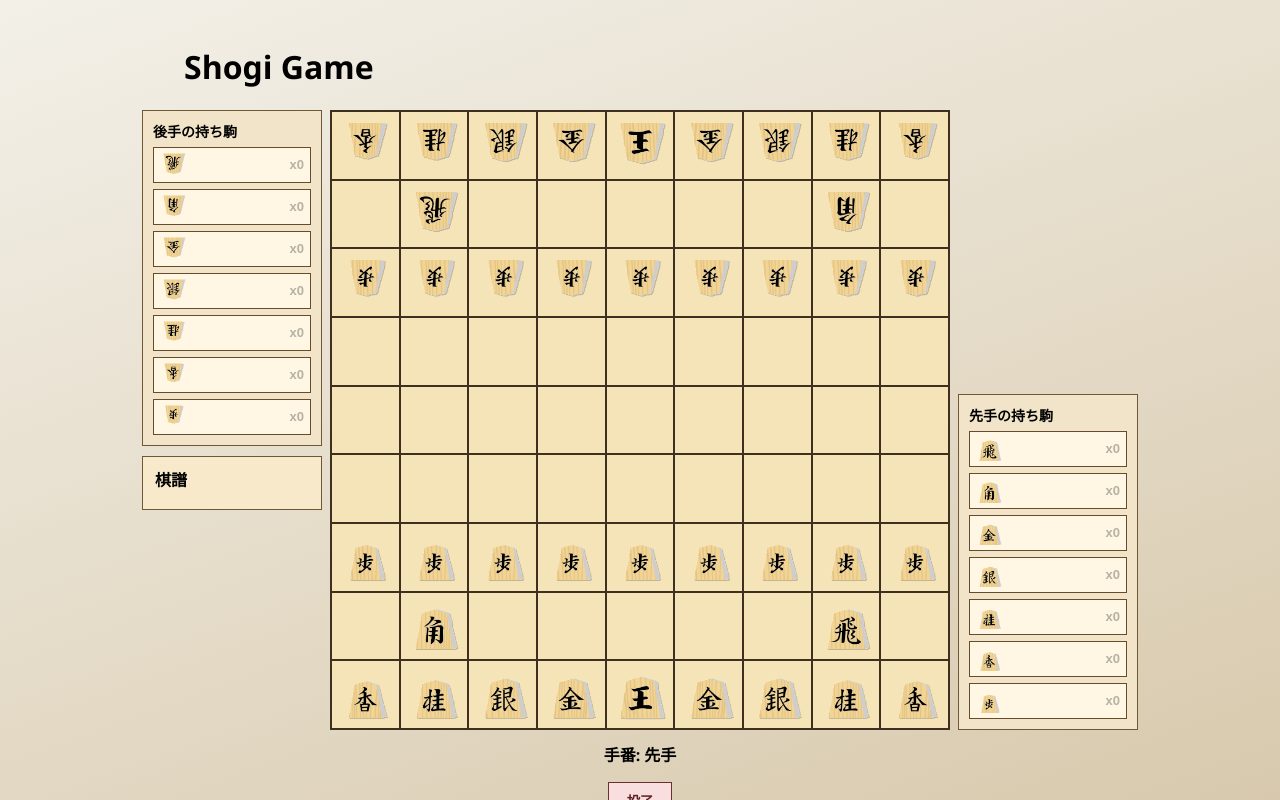
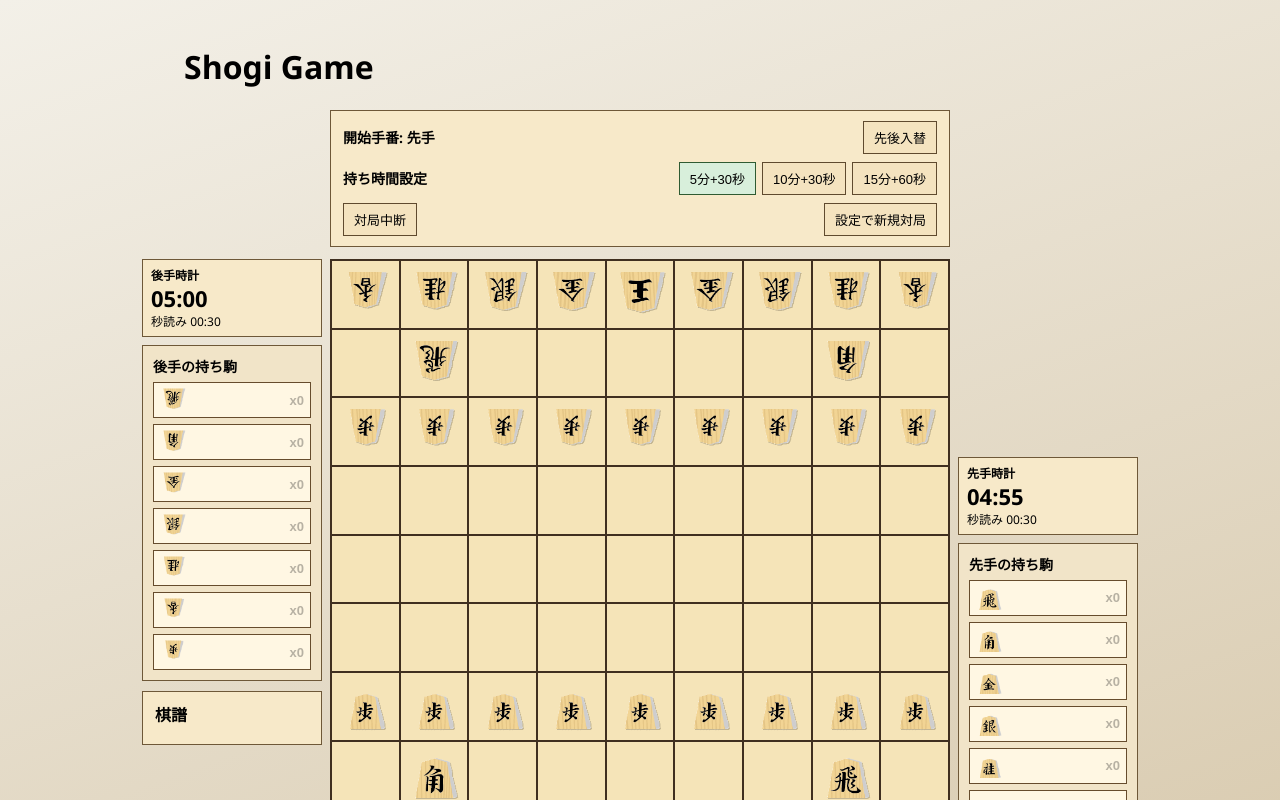
Before and after one commit to drumsuko1113/codex_test_creategame, a React (Vite) app in the folder app/: page / in a window 1280 px wide. Shown: the top 800 px of the page. Built offline with nearby package versions, Linux system fonts and the light colour scheme.

Commit message:
対局管理機能として先後入替と持ち時間設定と中断再開を追加

```diff
--- a/app/src/App.tsx
+++ b/app/src/App.tsx
@@ -1,4 +1,4 @@
-import { useMemo, useState } from "react";
+import { useEffect, useMemo, useState } from "react";
 import { applyMove } from "../../core/src/applyMove";
 import { findKingPosition, isInCheck } from "../../core/src/check";
 import { isCheckmate } from "../../core/src/checkmate";
@@ -19,6 +19,16 @@ type MoveRecord = {
   id: number;
   text: string;
   to: Position | null;
+};
+
+type TimeControl = {
+  mainSeconds: number;
+  byoSeconds: number;
+};
+
+type ClockState = {
+  main: Record<Color, number>;
+  byo: Record<Color, number>;
 };
 
 const PIECE_LABEL: Record<PieceKind, string> = {
@@ -43,6 +53,18 @@ const PROMOTED_PIECE_LABEL: Partial<Record<PieceKind, string>> = {
 
 const FILE_LABEL = ["９", "８", "７", "６", "５", "４", "３", "２", "１"];
 const RANK_LABEL = ["一", "二", "三", "四", "五", "六", "七", "八", "九"];
+const TIME_PRESETS: TimeControl[] = [
+  { mainSeconds: 300, byoSeconds: 30 },
+  { mainSeconds: 600, byoSeconds: 30 },
+  { mainSeconds: 900, byoSeconds: 60 },
+];
+
+function formatSeconds(seconds: number): string {
+  const s = Math.max(0, seconds);
+  const min = Math.floor(s / 60);
+  const sec = s % 60;
+  return `${String(min).padStart(2, "0")}:${String(sec).padStart(2, "0")}`;
+}
 
 function oppositeColor(color: Color): Color {
   return color === "black" ? "white" : "black";
@@ -111,6 +133,13 @@ function winnerLabel(color: Color): string {
   return color === "black" ? "先手" : "後手";
 }
 
+function createClockState(control: TimeControl): ClockState {
+  return {
+    main: { black: control.mainSeconds, white: control.mainSeconds },
+    byo: { black: control.byoSeconds, white: control.byoSeconds },
+  };
+}
+
 function findPerpetualCheckLoser(
   stateHistory: GameState[],
   checkingHistory: Array<Color | null>,
@@ -150,8 +179,12 @@ function findPerpetualCheckLoser(
 }
 
 export function App() {
+  const initialTimeControl = TIME_PRESETS[0];
+  const [startingTurn, setStartingTurn] = useState<Color>("black");
+  const [timeControl, setTimeControl] = useState<TimeControl>(initialTimeControl);
   const initialState = useMemo(() => createInitialGameState(), []);
   const [state, setState] = useState(initialState);
+  const [clockState, setClockState] = useState<ClockState>(() => createClockState(initialTimeControl));
   const [stateHistory, setStateHistory] = useState<GameState[]>([initialState]);
   const [checkingHistory, setCheckingHistory] = useState<Array<Color | null>>([]);
   const [selected, setSelected] = useState<Position | null>(null);
@@ -160,8 +193,58 @@ export function App() {
   const [winner, setWinner] = useState<Color | null>(null);
   const [resultText, setResultText] = useState<string | null>(null);
   const [gameOver, setGameOver] = useState(false);
+  const [isPaused, setIsPaused] = useState(false);
   const [showRestartDialog, setShowRestartDialog] = useState(false);
   const [moveHistory, setMoveHistory] = useState<MoveRecord[]>([]);
+
+  useEffect(() => {
+    if (gameOver || isPaused || pendingPromotion) {
+      return;
+    }
+
+    const timerId = window.setInterval(() => {
+      setClockState((current) => {
+        const next: ClockState = {
+          main: { ...current.main },
+          byo: { ...current.byo },
+        };
+        const active = state.turn;
+
+        if (next.main[active] > 0) {
+          next.main[active] -= 1;
+        } else if (timeControl.byoSeconds > 0 && next.byo[active] > 0) {
+          next.byo[active] -= 1;
+        }
+
+        return next;
+      });
+    }, 1000);
+
+    return () => window.clearInterval(timerId);
+  }, [state.turn, gameOver, isPaused, pendingPromotion, timeControl.byoSeconds]);
+
+  useEffect(() => {
+    if (gameOver || isPaused || pendingPromotion) {
+      return;
+    }
+
+    const active = state.turn;
+    const isMainExpired = clockState.main[active] <= 0;
+    const isByoExpired = timeControl.byoSeconds === 0 || clockState.byo[active] <= 0;
+
+    if (!isMainExpired || !isByoExpired) {
+      return;
+    }
+
+    const nextWinner = oppositeColor(active);
+    setWinner(nextWinner);
+    setResultText(`時間切れにより${winnerLabel(nextWinner)}の勝ちです`);
+    setGameOver(true);
+    setShowRestartDialog(true);
+    setSelected(null);
+    setSelectedDrop(null);
+    setPendingPromotion(null);
+  }, [clockState, gameOver, isPaused, pendingPromotion, state.turn, timeControl.byoSeconds]);
 
   const checkedKing = useMemo(() => {
     if (!isInCheck(state)) {
@@ -171,7 +254,7 @@ export function App() {
   }, [state]);
 
   const legalTargets = useMemo(() => {
-    if (!selected || gameOver || pendingPromotion || selectedDrop) {
+    if (!selected || gameOver || isPaused || pendingPromotion || selectedDrop) {
       return [];
     }
 
@@ -199,7 +282,7 @@ export function App() {
     }
 
     return targets;
-  }, [selected, gameOver, pendingPromotion, selectedDrop, state]);
+  }, [selected, gameOver, isPaused, pendingPromotion, selectedDrop, state]);
 
   const applyAndJudge = (move: BoardMove | { drop: PieceKind; to: Position }) => {
     const result = applyMove(state, move);
@@ -212,6 +295,10 @@ export function App() {
     const text = formatMoveText(state, move, previousTo);
     setMoveHistory((prev) => [...prev, { id: moveNumber, text, to: move.to }]);
     setState(result.value);
+    setClockState((current) => ({
+      main: { ...current.main },
+      byo: { ...current.byo, [state.turn]: timeControl.byoSeconds },
+    }));
 
     const checkingColor = isInCheck(result.value) ? state.turn : null;
     const nextStateHistory = [...stateHistory, result.value];
@@ -254,7 +341,7 @@ export function App() {
   };
 
   const onSquareClick = (position: Position) => {
-    if (gameOver || pendingPromotion) {
+    if (gameOver || isPaused || pendingPromotion) {
       return;
     }
 
@@ -309,10 +396,16 @@ export function App() {
     setSelectedDrop(null);
   };
 
-  const startNewGame = () => {
-    const nextInitial = createInitialGameState();
-    setState(nextInitial);
-    setStateHistory([nextInitial]);
+  const startNewGame = (nextTurn: Color = startingTurn, nextTimeControl: TimeControl = timeControl) => {
+    const baseState = createInitialGameState();
+    const nextInitialState: GameState = {
+      ...baseState,
+      turn: nextTurn,
+    };
+
+    setState(nextInitialState);
+    setClockState(createClockState(nextTimeControl));
+    setStateHistory([nextInitialState]);
     setCheckingHistory([]);
     setSelected(null);
     setSelectedDrop(null);
@@ -320,12 +413,24 @@ export function App() {
     setWinner(null);
     setResultText(null);
     setGameOver(false);
+    setIsPaused(false);
     setShowRestartDialog(false);
     setMoveHistory([]);
   };
 
+  const swapStartingTurn = () => {
+    const nextTurn = startingTurn === "black" ? "white" : "black";
+    setStartingTurn(nextTurn);
+    startNewGame(nextTurn, timeControl);
+  };
+
+  const applyTimeControl = (preset: TimeControl) => {
+    setTimeControl(preset);
+    startNewGame(startingTurn, preset);
+  };
+
   const resign = () => {
-    if (gameOver) {
+    if (gameOver || isPaused) {
       return;
     }
 
@@ -345,15 +450,56 @@ export function App() {
   return (
     <main className="app">
       <h1>Shogi Game</h1>
+      <section className="match-controls" aria-label="match controls">
+        <div className="match-controls-row">
+          <span className="match-controls-label">開始手番: {winnerLabel(startingTurn)}</span>
+          <button type="button" className="match-control-button" onClick={swapStartingTurn}>
+            先後入替
+          </button>
+        </div>
+        <div className="match-controls-row">
+          <span className="match-controls-label">持ち時間設定</span>
+          <div className="time-presets">
+            {TIME_PRESETS.map((preset) => {
+              const label = `${Math.floor(preset.mainSeconds / 60)}分+${preset.byoSeconds}秒`;
+              const selectedPreset = preset.mainSeconds === timeControl.mainSeconds && preset.byoSeconds === timeControl.byoSeconds;
+              return (
+                <button
+                  key={label}
+                  type="button"
+                  className={`match-control-button ${selectedPreset ? "is-selected" : ""}`.trim()}
+                  onClick={() => applyTimeControl(preset)}
+                >
+                  {label}
+                </button>
+              );
+            })}
+          </div>
+        </div>
+        <div className="match-controls-row">
+          <button type="button" className="match-control-button" onClick={() => setIsPaused((current) => !current)} disabled={gameOver}>
+            {isPaused ? "対局再開" : "対局中断"}
+          </button>
+          <button type="button" className="match-control-button" onClick={() => startNewGame()}>
+            設定で新規対局
+          </button>
+        </div>
+      </section>
+
       <section className="game-area">
         <div className="hand-anchor hand-anchor-white">
+          <div className="clock-panel">
+            <p className="clock-title">後手時計</p>
+            <p className="clock-main">{formatSeconds(clockState.main.white)}</p>
+            <p className="clock-sub">秒読み {formatSeconds(clockState.byo.white)}</p>
+          </div>
           <Hand
             hands={state.hands}
             color="white"
-            active={!gameOver && state.turn === "white"}
+            active={!gameOver && !isPaused && state.turn === "white"}
             selectedDrop={selectedDrop}
             onSelectDrop={(kind) => {
-              if (gameOver || pendingPromotion) {
+              if (gameOver || isPaused || pendingPromotion) {
                 return;
               }
               setSelected(null);
@@ -379,13 +525,18 @@ export function App() {
         />
 
         <div className="hand-anchor hand-anchor-black">
+          <div className="clock-panel">
+            <p className="clock-title">先手時計</p>
+            <p className="clock-main">{formatSeconds(clockState.main.black)}</p>
+            <p className="clock-sub">秒読み {formatSeconds(clockState.byo.black)}</p>
+          </div>
           <Hand
             hands={state.hands}
             color="black"
-            active={!gameOver && state.turn === "black"}
+            active={!gameOver && !isPaused && state.turn === "black"}
             selectedDrop={selectedDrop}
             onSelectDrop={(kind) => {
-              if (gameOver || pendingPromotion) {
+              if (gameOver || isPaused || pendingPromotion) {
                 return;
               }
               setSelected(null);
@@ -394,13 +545,13 @@ export function App() {
           />
         </div>
       </section>
-      <p className="caption">{gameOver ? `終局: ${resultText}` : `手番: ${winnerLabel(state.turn)}`}</p>
+      <p className="caption">{gameOver ? `終局: ${resultText}` : isPaused ? "対局中断中" : `手番: ${winnerLabel(state.turn)}`}</p>
       <div className="actions">
-        <button type="button" className="resign-button" disabled={gameOver} onClick={resign}>
+        <button type="button" className="resign-button" disabled={gameOver || isPaused} onClick={resign}>
           投了
         </button>
         {gameOver && !showRestartDialog ? (
-          <button type="button" className="restart-button" onClick={startNewGame}>
+          <button type="button" className="restart-button" onClick={() => startNewGame()}>
             再対局
           </button>
         ) : null}
@@ -410,7 +561,7 @@ export function App() {
       <GameOverDialog
         isOpen={showRestartDialog && gameOver}
         resultText={resultText}
-        onRestart={startNewGame}
+        onRestart={() => startNewGame()}
         onClose={() => setShowRestartDialog(false)}
       />
     </main>
--- a/app/src/styles/globals.css
+++ b/app/src/styles/globals.css
@@ -16,6 +16,48 @@ body {
   max-width: 960px;
   margin: 0 auto;
   padding: 24px;
+}
+
+.match-controls {
+  margin: 0 auto 12px;
+  width: min(620px, 100%);
+  border: 1px solid #6e5838;
+  background: #f7e9c9;
+  padding: 10px 12px;
+  display: grid;
+  gap: 8px;
+}
+
+.match-controls-row {
+  display: flex;
+  align-items: center;
+  justify-content: space-between;
+  gap: 8px;
+  flex-wrap: wrap;
+}
+
+.match-controls-label {
+  font-weight: 700;
+  font-size: 14px;
+}
+
+.time-presets {
+  display: flex;
+  flex-wrap: wrap;
+  gap: 6px;
+}
+
+.match-control-button {
+  border: 1px solid #5f4a2e;
+  background: #f4e3bf;
+  padding: 6px 10px;
+  cursor: pointer;
+  font-size: 13px;
+}
+
+.match-control-button.is-selected {
+  background: #d8efdb;
+  border-color: #2f5b32;
 }
 
 .game-area {
@@ -144,6 +186,33 @@ body {
   padding: 10px;
   border: 1px solid #6e5838;
   background: #f1e4c8;
+}
+
+.clock-panel {
+  margin-bottom: 8px;
+  border: 1px solid #6e5838;
+  background: #f7e9c9;
+  padding: 6px 8px;
+}
+
+.clock-title {
+  margin: 0;
+  font-size: 12px;
+  font-weight: 700;
+}
+
+.clock-main {
+  margin: 2px 0 0;
+  font-size: 22px;
+  font-weight: 700;
+  line-height: 1.1;
+  font-variant-numeric: tabular-nums;
+}
+
+.clock-sub {
+  margin: 2px 0 0;
+  font-size: 12px;
+  font-variant-numeric: tabular-nums;
 }
 
 .hand-title {
```
